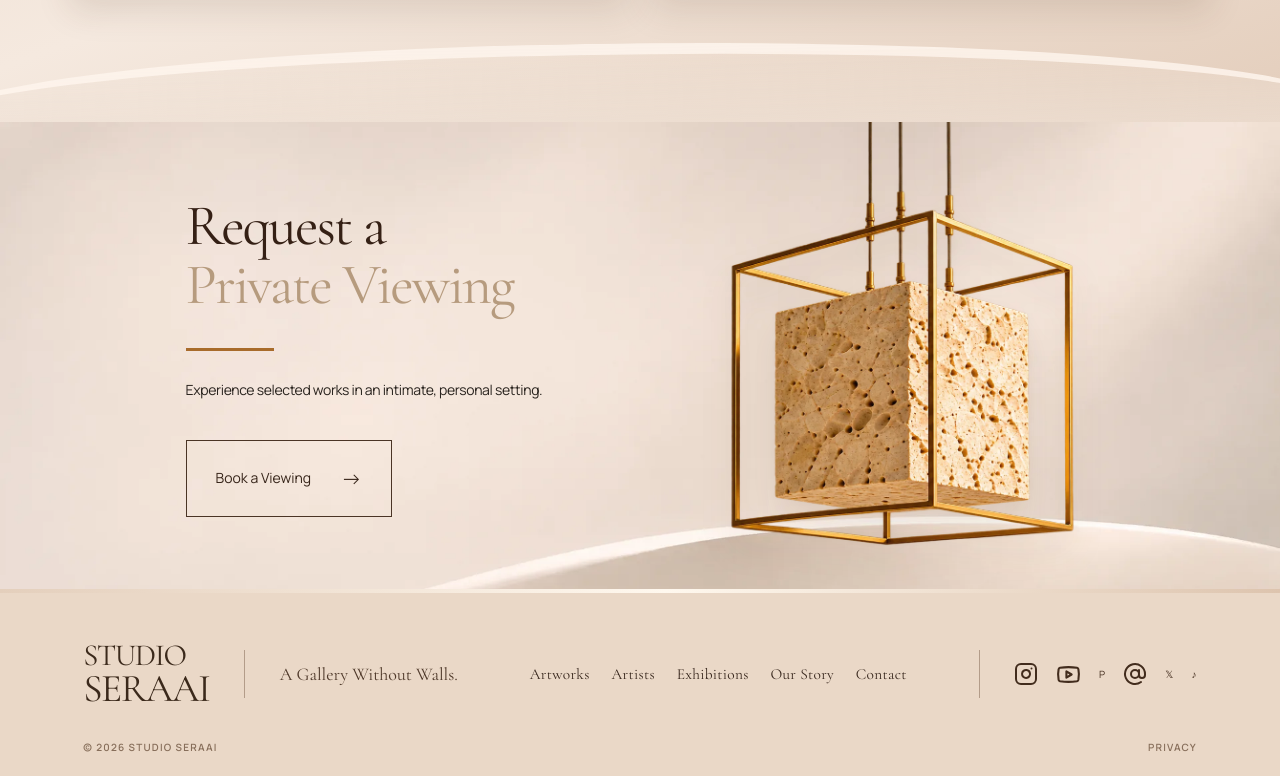
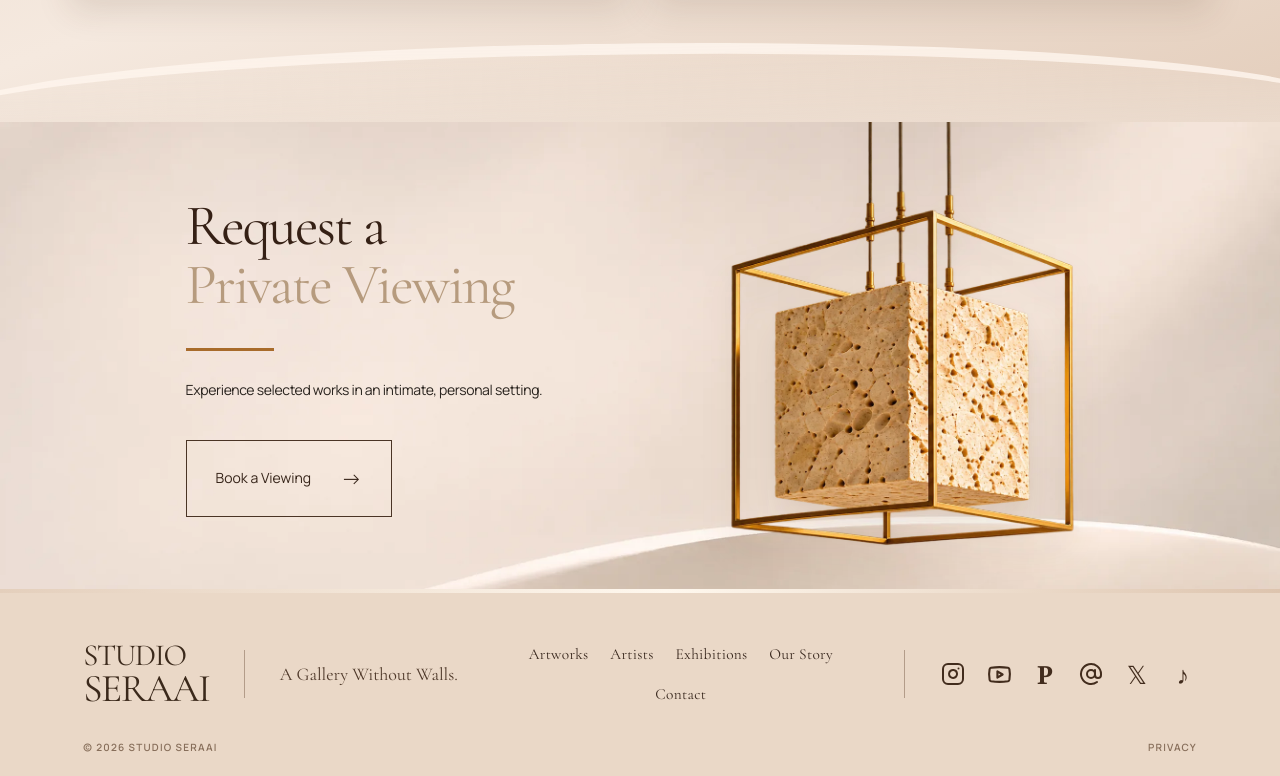
Before and after one commit to studioseraai/studioseraai, a Next.js app: page / in a window 1280 px wide. Shown: the part 2686-3462 px from the top of the page. Built offline with nearby package versions, Linux system fonts and the light colour scheme.

Commit message:
Style accessible interactive footer social links

```diff
--- a/app/gallery-components/gallery.css
+++ b/app/gallery-components/gallery.css
@@ -246,3 +246,10 @@
  .sg.wa .wa-footer-social{order:5;width:100%;justify-content:flex-start;gap:27px}
  .sg.wa .wa-footer-bottom{margin-top:34px!important;font-size:9px}
 }
+
+/* V3 footer: real linked social controls */
+.sg.wa .wa-footer-social a{display:inline-flex;align-items:center;justify-content:center;min-width:28px;min-height:42px;color:#422c1d;text-decoration:none;transition:color .2s,transform .2s}
+.sg.wa .wa-footer-social a:hover{color:#a36b32;transform:translateY(-3px)}
+.sg.wa .wa-footer-social a:focus-visible{outline:2px solid #8b582e;outline-offset:4px}
+.sg.wa .wa-footer-social .wa-social-letter{font:700 25px/1 Georgia,serif}
+@media(prefers-reduced-motion:reduce){.sg.wa .wa-footer-social a{transition:none}}
```
